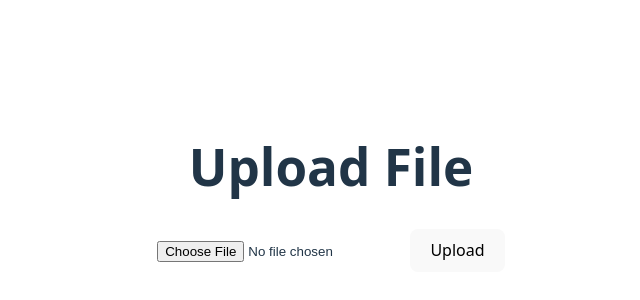
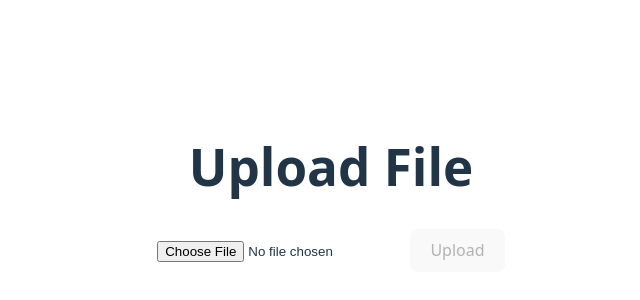
Before and after one commit to WinterPhish/bytecrate, a React app in the folder frontend/: page /upload in a window 1280 px wide. Shown: the part 204-504 px from the top of the page, without its empty margins (309-949 px from the left). Built offline with nearby package versions, Linux system fonts and the light colour scheme; sample sign-in values are in the browser's storage; the HTML template or start-up script is replaced by a standard one.

Commit message:
File upload with progress tracking

```diff
--- a/frontend/src/api/files.ts
+++ b/frontend/src/api/files.ts
@@ -1,21 +1,18 @@
 import api from "./axios";
 
-export async function uploadFile(file: File) {
+export async function uploadFile(file: File, onProgress?: (pct: number) => void) {
   const formData = new FormData();
   formData.append("file", file);
 
   try {
-    const res = await api.post("/files/upload", formData, {
-      headers: {
-        "Content-Type": "multipart/form-data",
-      },
-      onUploadProgress(progressEvent) {
-        const percentCompleted = Math.round(
-          (progressEvent.loaded * 100) / progressEvent.total!
-        );
-        console.log(`Upload progress: ${percentCompleted}%`);
-      },
-    });
+  const res = await api.post("/files/upload", formData, {
+    headers: { "Content-Type": "multipart/form-data" },
+    onUploadProgress: (event) => {
+      if (!event.total) return;
+      const pct = Math.round((event.loaded / event.total) * 100);
+      if (onProgress) onProgress(pct);
+    }
+  });
 
     return res.data; // automatically parses JSON
   } catch (err: unknown) {
--- a/frontend/src/pages/Upload.tsx
+++ b/frontend/src/pages/Upload.tsx
@@ -4,13 +4,20 @@ import { uploadFile } from "../api/files";
 export default function UploadPage() {
   const [file, setFile] = useState<File | null>(null);
   const [message, setMessage] = useState("");
+  const [progress, setProgress] = useState<number>(0);
 
   const handleUpload = async () => {
     if (!file) return;
 
+    setProgress(0);
+    setMessage("");
+
     try {
-      const res = await uploadFile(file);
-      setMessage(`Uploaded: ${res.file.name}`);
+      const res = await uploadFile(file, (pct) => {
+        setProgress(pct);
+      });
+
+      setMessage(`Uploaded successfully: ${res.filename}`);
     } catch (err: unknown) {
       if (err instanceof Error) {
         setMessage(err.message);
@@ -21,12 +28,45 @@ export default function UploadPage() {
   };
 
   return (
-    <div style={{ padding: "2rem" }}>
+    <div style={{ padding: "2rem", maxWidth: "400px" }}>
       <h1>Upload File</h1>
 
-      <input type="file" onChange={e => setFile(e.target.files?.[0] || null)} />
+      <input
+        type="file"
+        onChange={e => setFile(e.target.files?.[0] || null)}
+      />
 
-      <button onClick={handleUpload}>Upload</button>
+      <button onClick={handleUpload} disabled={!file}>
+        Upload
+      </button>
+
+      {/* Progress Bar */}
+      {progress > 0 && progress < 100 && (
+        <div style={{ marginTop: "1rem", width: "100%" }}>
+          <div
+            style={{
+              height: "20px",
+              background: "#ddd",
+              borderRadius: "4px",
+              overflow: "hidden"
+            }}
+          >
+            <div
+              style={{
+                width: `${progress}%`,
+                height: "100%",
+                background: "#4caf50",
+                transition: "width 0.2s"
+              }}
+            />
+          </div>
+          <p>{progress}%</p>
+        </div>
+      )}
+
+      {progress === 100 && (
+        <p style={{ color: "green" }}>Upload complete!</p>
+      )}
 
       <p>{message}</p>
     </div>
```
